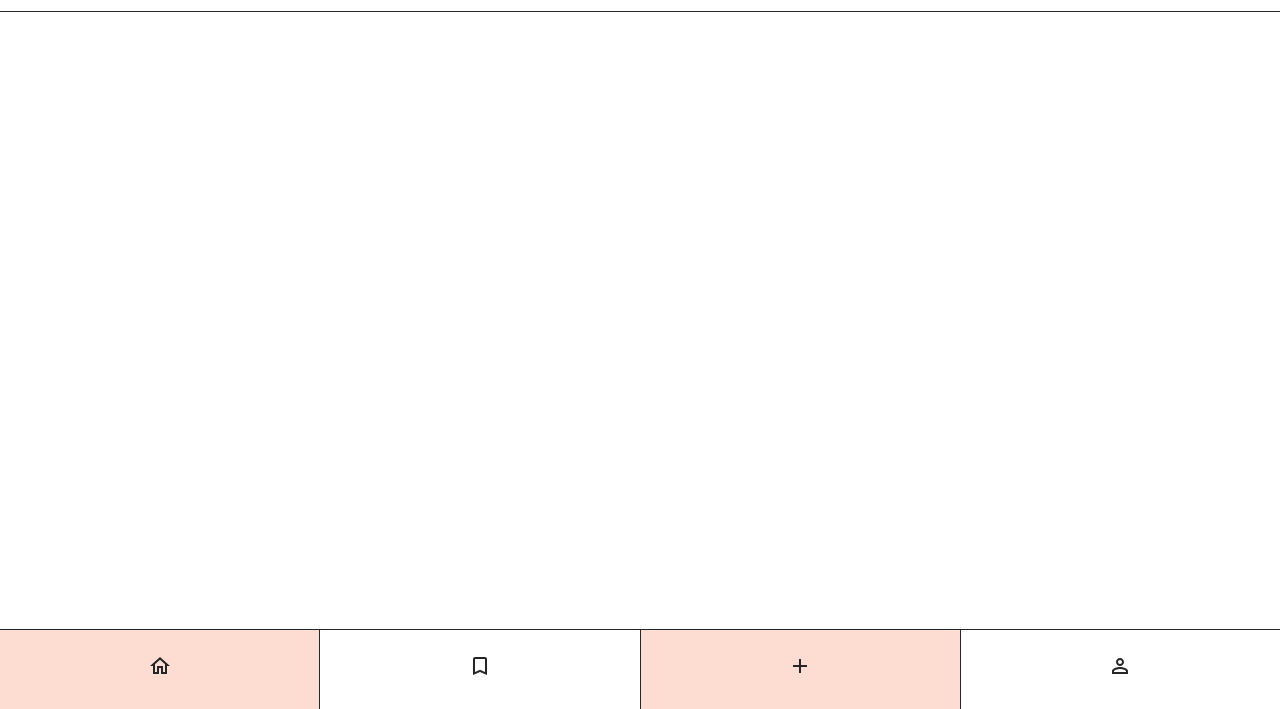
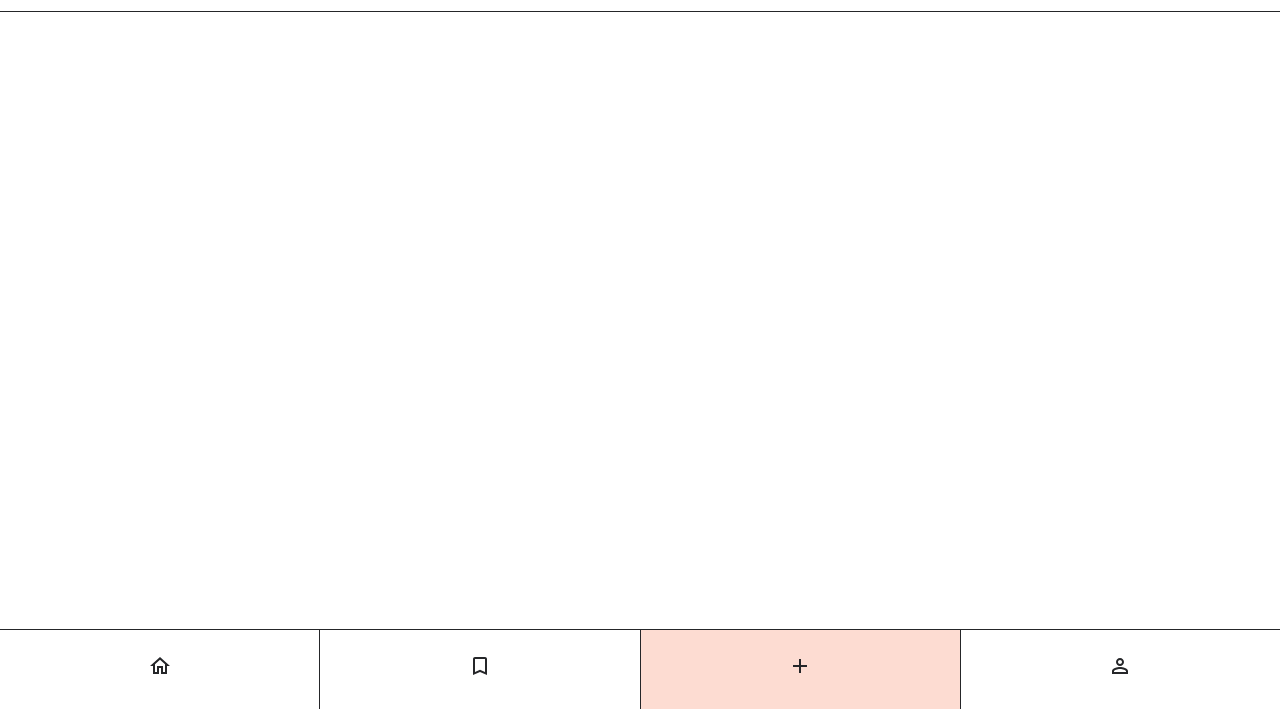
Before and after one commit to FelineHuhn/recap-project-2, a website: page form.html in a window 1280 px wide. Shown: the part 91-800 px from the top of the page. Drawn offline with Linux system fonts and the light colour scheme.

Commit message:
remove active class from home icon in navigation on form.html

```diff
--- a/form.html
+++ b/form.html
@@ -13,7 +13,7 @@
     </header>
     <nav class="navigation">
       <ul class="navigation__list">
-        <li class="navigation__list-item navigation__list-item--active">
+        <li class="navigation__list-item">
           <a
             class="navigation__link"
             href="/index.html"
```
